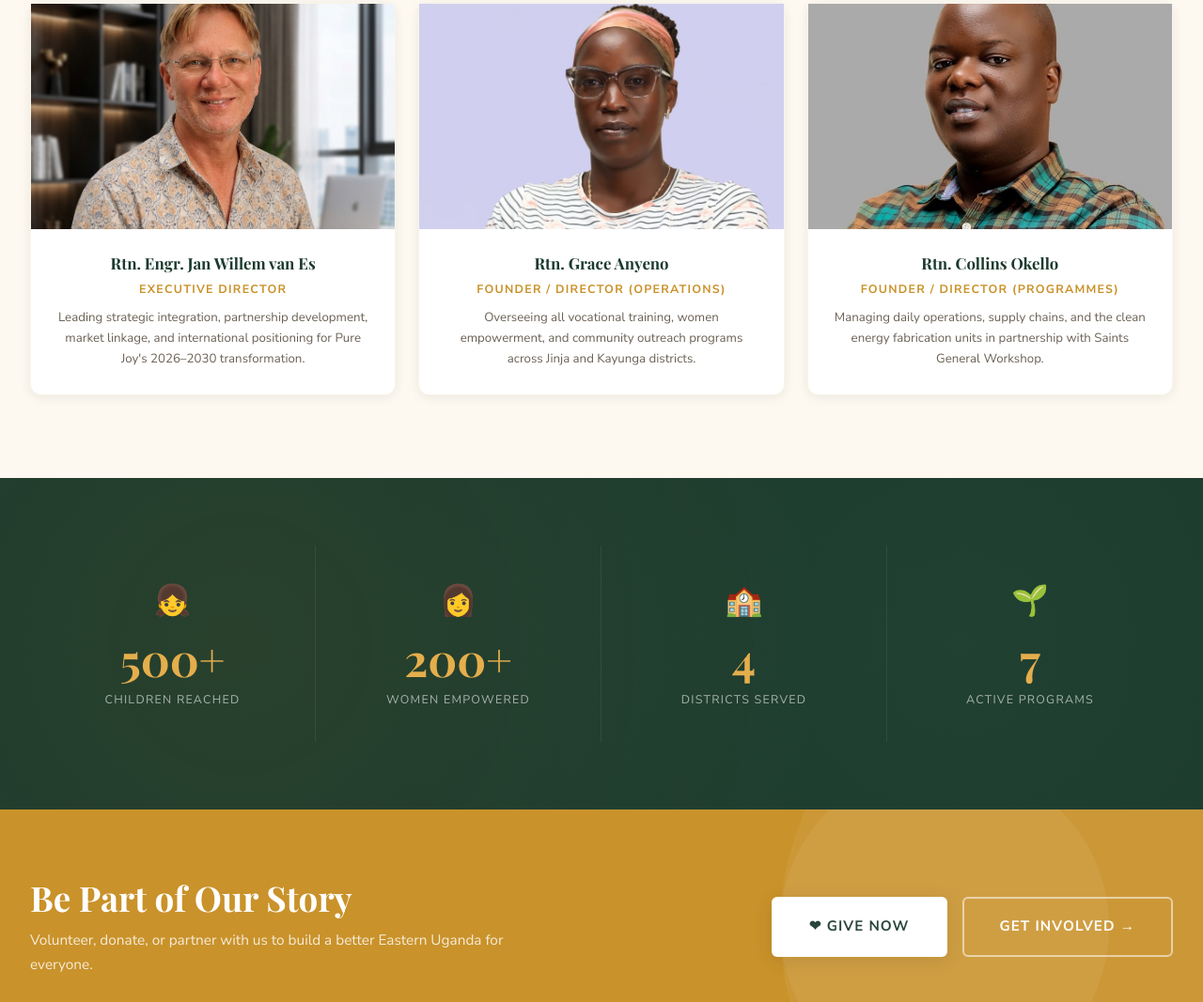
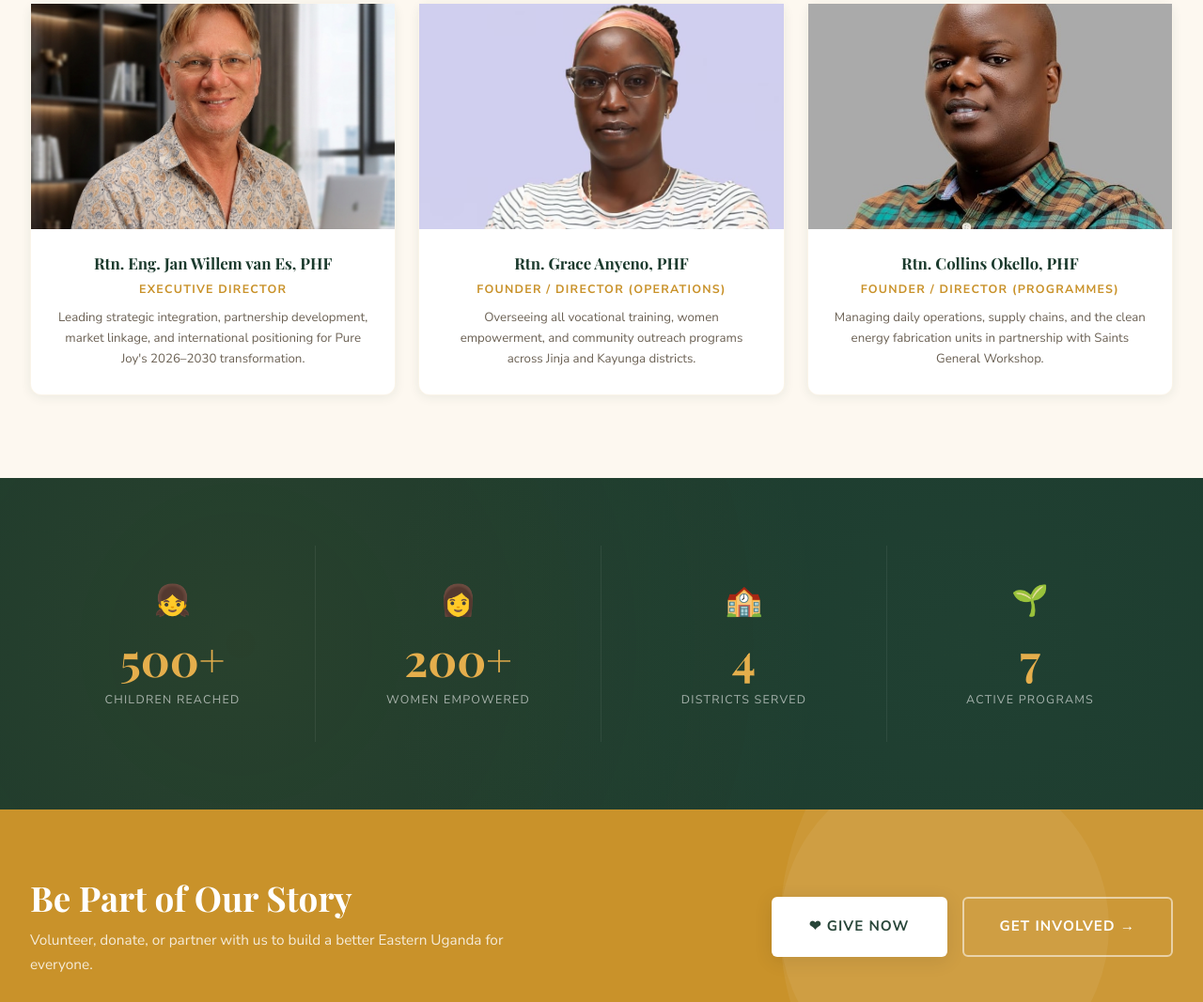
Before and after one commit to Tilaverse-parent/purejoyempowerment, a website: page about.html in a window 1280 px wide. Shown: the part 2871-3938 px from the top of the page at 94% size. Drawn offline with nearby package versions, Linux system fonts and the light colour scheme; a web font is replaced by a local one.

Commit message:
Add files via upload

```diff
--- a/about.html
+++ b/about.html
@@ -129,7 +129,7 @@
       <div class="card reveal" style="text-align:center;overflow:visible;padding-top:0;">
         <img src="images/van.png" alt="Executive Director" class="card-img" style="height:240px;" loading="lazy">
         <div class="card-body">
-          <h3 style="font-size:1.05rem;">Rtn. Engr. Jan Willem van Es</h3>
+          <h3 style="font-size:1.05rem;">Rtn. Eng. Jan Willem van Es, PHF</h3>
           <p style="font-size:0.78rem;font-weight:700;text-transform:uppercase;letter-spacing:0.1em;color:var(--gold);margin-bottom:0.6rem;">Executive Director</p>
           <p style="font-size:0.83rem;color:var(--text-muted);">Leading strategic integration, partnership development, market linkage, and international positioning for Pure Joy's 2026–2030 transformation.</p>
         </div>
@@ -137,7 +137,7 @@
       <div class="card reveal reveal-delay-1" style="text-align:center;overflow:visible;padding-top:0;">
         <img src="images/Grace.png" alt="Operations Director" class="card-img" style="height:240px;" loading="lazy">
         <div class="card-body">
-          <h3 style="font-size:1.05rem;">Rtn. Grace Anyeno</h3>
+          <h3 style="font-size:1.05rem;">Rtn. Grace Anyeno, PHF</h3>
           <p style="font-size:0.78rem;font-weight:700;text-transform:uppercase;letter-spacing:0.1em;color:var(--gold);margin-bottom:0.6rem;">Founder / Director (Operations)</p>
           <p style="font-size:0.83rem;color:var(--text-muted);">Overseeing all vocational training, women empowerment, and community outreach programs across Jinja and Kayunga districts.</p>
         </div>
@@ -145,7 +145,7 @@
       <div class="card reveal reveal-delay-2" style="text-align:center;overflow:visible;padding-top:0;">
         <img src="images/Collins.png" alt="Program Director" class="card-img" style="height:240px;" loading="lazy">
         <div class="card-body">
-          <h3 style="font-size:1.05rem;">Rtn. Collins Okello</h3>
+          <h3 style="font-size:1.05rem;">Rtn. Collins Okello, PHF</h3>
           <p style="font-size:0.78rem;font-weight:700;text-transform:uppercase;letter-spacing:0.1em;color:var(--gold);margin-bottom:0.6rem;">Founder / Director (Programmes)</p>
           <p style="font-size:0.83rem;color:var(--text-muted);">Managing daily operations, supply chains, and the clean energy fabrication units in partnership with Saints General Workshop.</p>
         </div>
```
